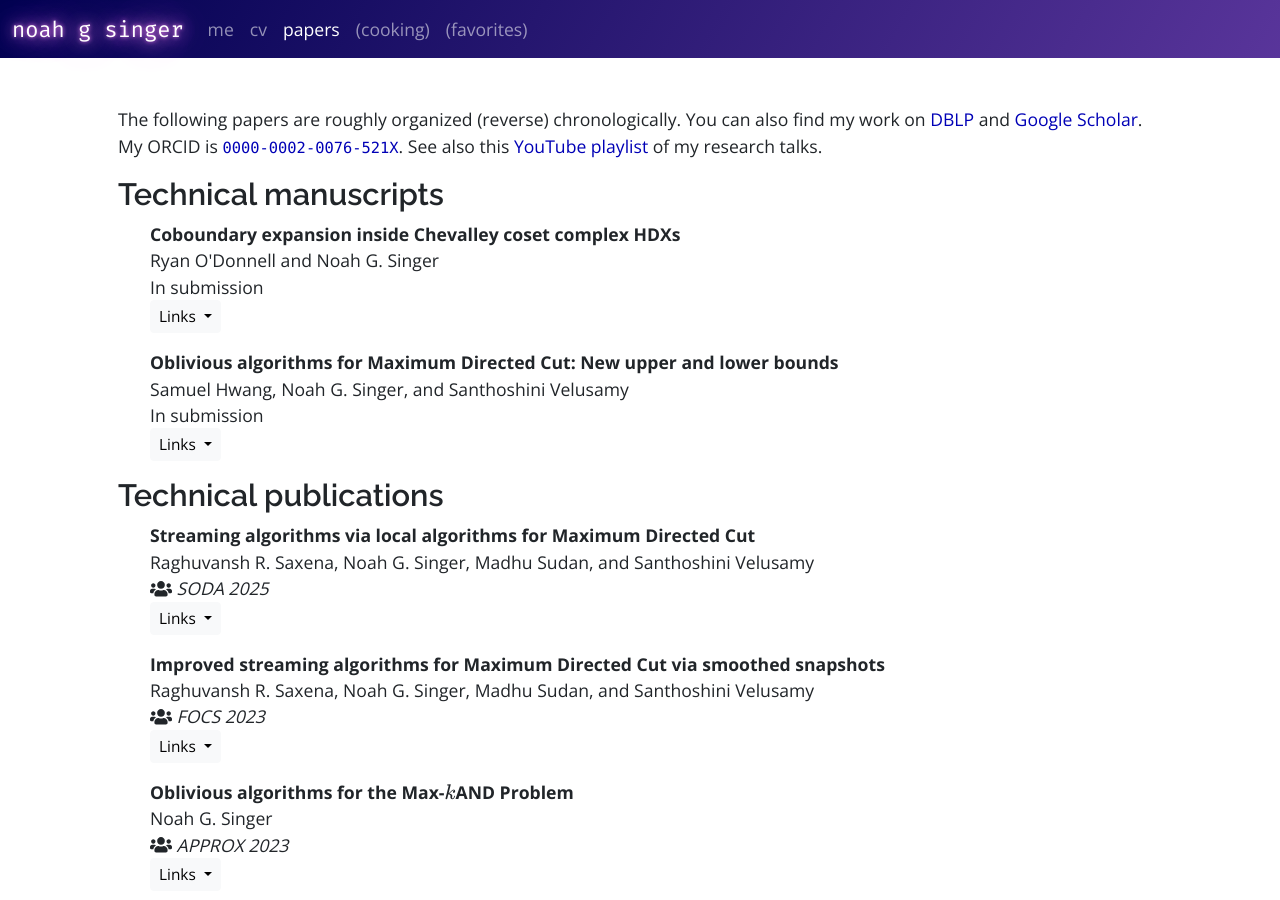
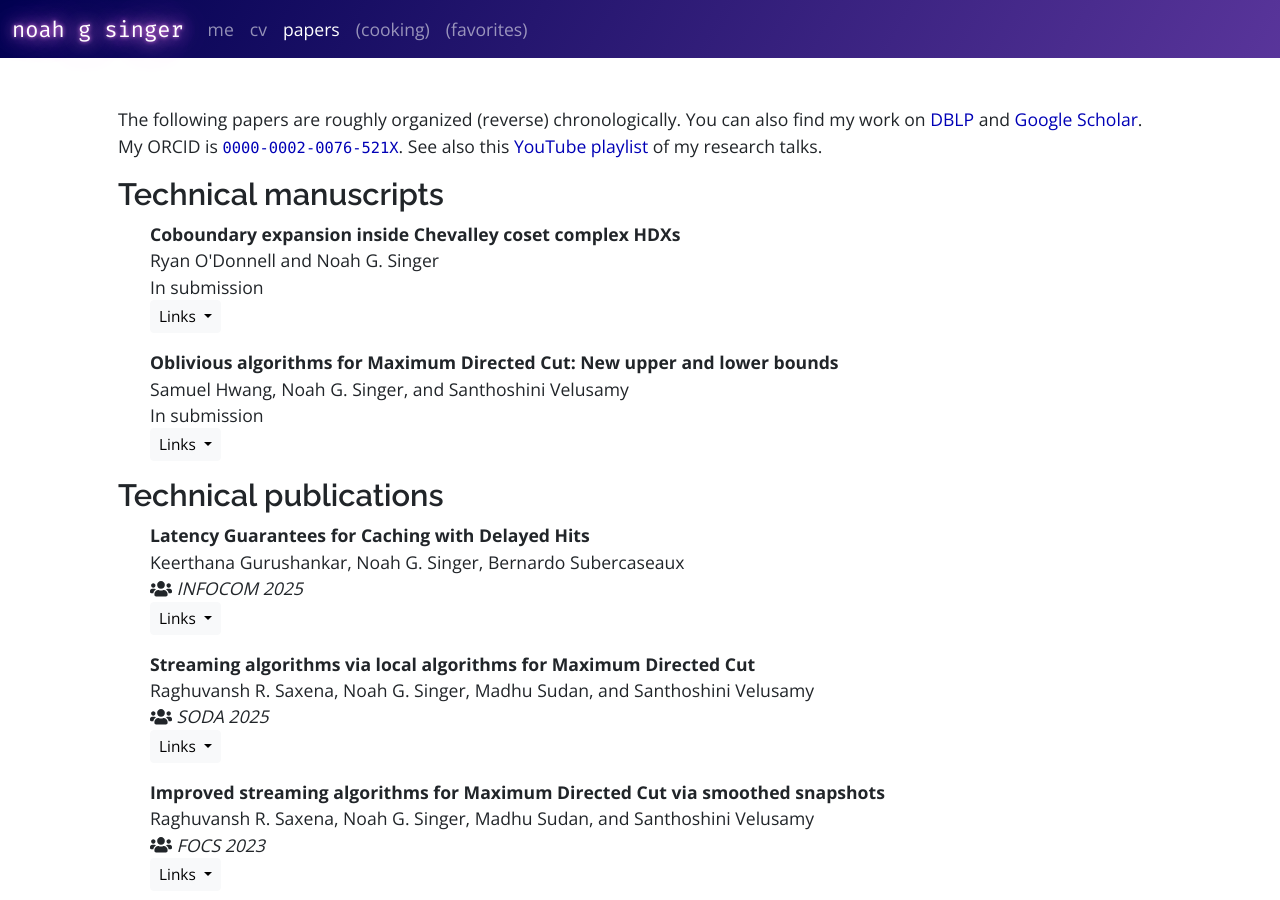
Before and after one commit to singerng/noahsinger.org, a Jekyll site: the page built from papers/index.md, in a window 1280 px wide and 900 px high. Built offline with Jekyll 4.4.1, drawn with Linux system fonts in a browser that asks for light colours; nearby versions of some CDN libraries.

Commit message:
added INFOCOM'25 paper

```diff
--- a/_data/papers/publications.yaml
+++ b/_data/papers/publications.yaml
@@ -1,3 +1,9 @@
+- title: "Latency Guarantees for Caching with Delayed Hits"
+  authors: Keerthana Gurushankar, Noah G. Singer, Bernardo Subercaseaux
+  venues:
+    - type: conference
+      title: INFOCOM 2025
+
 - title: "Streaming algorithms via local algorithms for Maximum Directed Cut"
   authors: Raghuvansh R. Saxena, Noah G. Singer, Madhu Sudan, and Santhoshini Velusamy
   venues:
```
